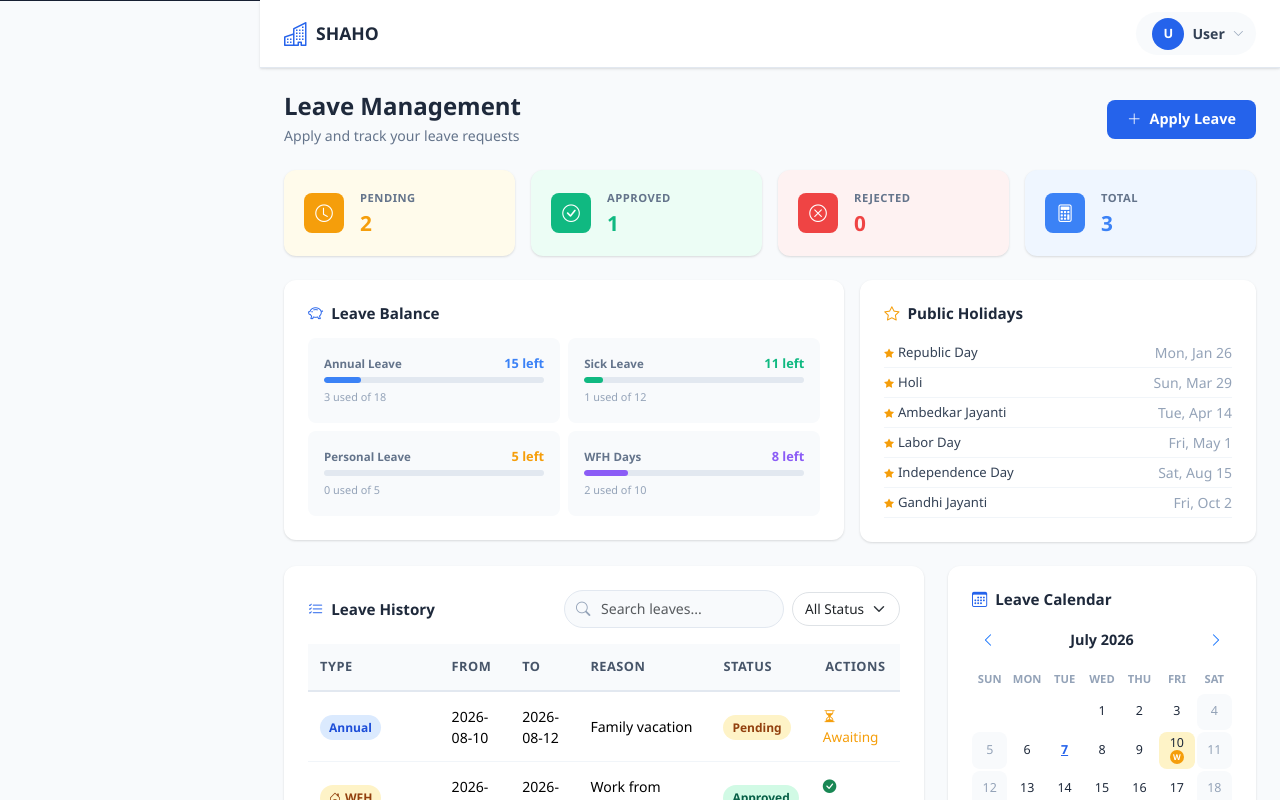
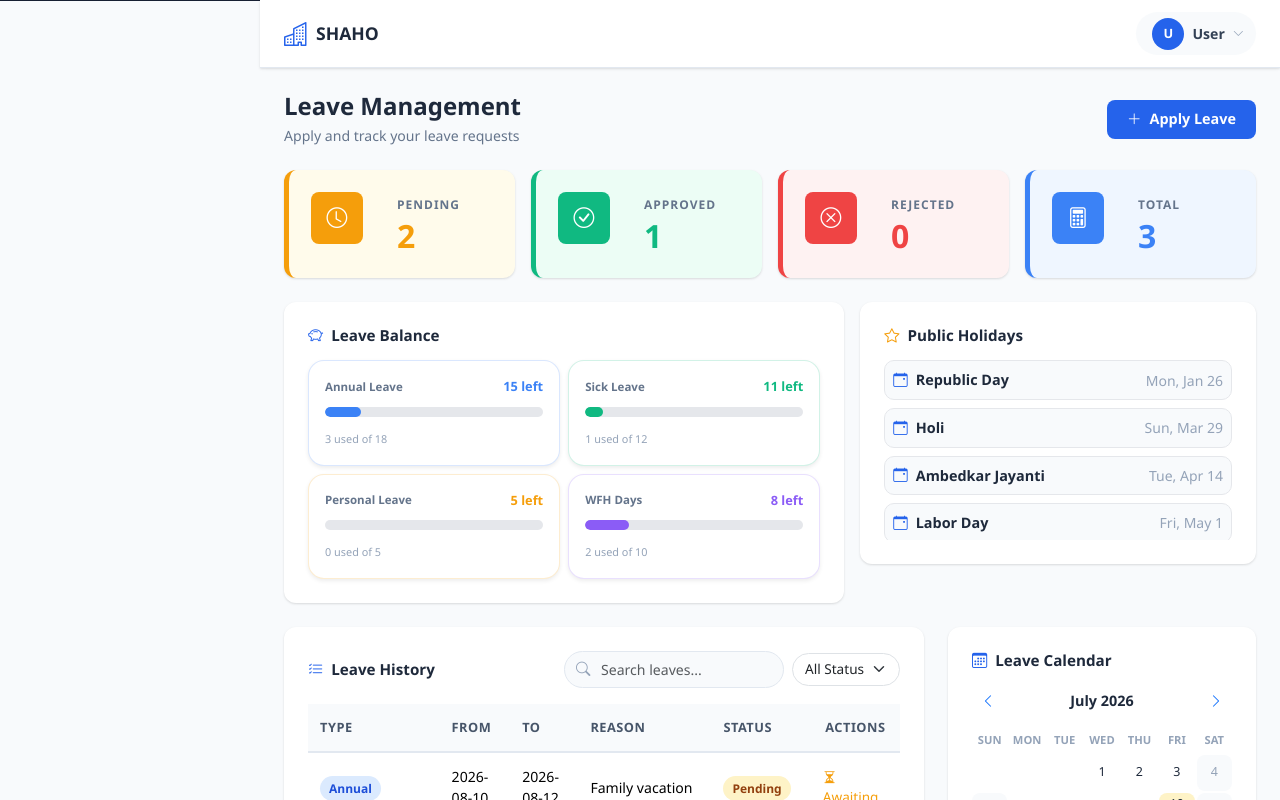
Before and after one commit to Saraswathi52/Emp-portal, a React (Vite) app: page /leave in a window 1280 px wide. Shown: the top 800 px of the page. Built offline with nearby package versions, Linux system fonts and the light colour scheme.

Commit message:
Login change

```diff
--- a/src/pages/Leave.jsx
+++ b/src/pages/Leave.jsx
@@ -230,14 +230,57 @@ function Leave() {
               { label: "Total", value: displayLeaves.length, color: "#3b82f6", bg: "#eff6ff", icon: "bi-calculator" },
             ].map((s) => (
               <div key={s.label} className="col-6 col-xl-3">
-                <div className="stat-card card-dashboard d-flex align-items-center gap-3" style={{ background: s.bg }}>
-                  <div className="stat-icon" style={{ background: s.color, width: 40, height: 40, fontSize: "1.1rem", margin: 0 }}>
-                    <i className={`bi ${s.icon}`} />
-                  </div>
-                  <div>
-                    <div className="stat-label" style={{ fontSize: "0.7rem" }}>{s.label}</div>
-                    <div className="stat-value" style={{ color: s.color, fontSize: "1.3rem" }}>{s.value}</div>
-                  </div>
+                <div
+                className="stat-card card-dashboard d-flex align-items-center "
+                 style={{
+                   background: s.bg,
+                   borderLeft: `5px solid ${s.color}`,
+                   padding: "22px",
+                   transition: "0.3s",
+                   cursor: "pointer",
+                     }}
+                    >
+                      <div
+  className="stat-icon"
+  style={{
+    background: s.color,
+    width: 52,
+    height: 52,
+    fontSize: "1.3rem",
+    marginRight: "18px",
+    flexShrink: 0,
+  }}
+>
+  <i className={`bi ${s.icon}`} />
+</div>
+                 <div className="flex-grow-1 ms-3">
+
+    <div
+        className="stat-label"
+        style={{
+            fontSize: "0.75rem",
+            color: "#64748b",
+            textTransform: "uppercase",
+            letterSpacing: "1px",
+            marginBottom: "6px"
+        }}
+    >
+        {s.label}
+    </div>
+
+    <div
+        className="stat-value"
+        style={{
+            color: s.color,
+            fontSize: "2rem",
+            fontWeight: "700",
+            lineHeight: "1"
+        }}
+    >
+        {s.value}
+    </div>
+
+</div>
                 </div>
               </div>
             ))}
@@ -262,13 +305,21 @@ function Leave() {
                       const pct = b.total > 0 ? (b.used / b.total) * 100 : 0;
                       return (
                         <div key={b.label} className="col-sm-6">
-                          <div className="p-3" style={{ background: "var(--gray-50)", borderRadius: "var(--radius-sm)" }}>
+                          <div
+  className="p-3 shadow-sm"
+  style={{
+    background: "#ffffff",
+    borderRadius: "16px",
+    border: `1px solid ${b.color}30`,
+    transition: "0.3s ease"
+  }}
+>
                             <div className="d-flex justify-content-between align-items-center mb-1">
                               <small style={{ color: "var(--gray-500)", fontSize: "0.72rem", fontWeight: 600 }}>{b.label}</small>
                               <small style={{ color: b.color, fontWeight: 700, fontSize: "0.8rem" }}>{remaining} left</small>
                             </div>
-                            <div className="progress" style={{ height: 6, borderRadius: 3, background: "var(--gray-200)" }}>
-                              <div className="progress-bar" style={{ width: `${pct}%`, background: b.color, borderRadius: 3 }} />
+                            <div className="progress" style={{ height: "10px", borderRadius: "20px", background: "#e5e7eb", overflow: "hidden",marginTop: "10px",marginBottom: "8px" }}>
+                             <div className="progress-bar" style={{ width: `${pct}%`, background: b.color, borderRadius: "20px"  }} />
                             </div>
                             <small style={{ color: "var(--gray-400)", fontSize: "0.68rem" }}>{b.used} used of {b.total}</small>
                           </div>
@@ -286,9 +337,29 @@ function Leave() {
                   </h5>
                   <div style={{ maxHeight: 180, overflowY: "auto" }}>
                     {holidays.sort((a, b) => new Date(a.date) - new Date(b.date)).map(h => (
-                      <div key={h.date} className="d-flex justify-content-between align-items-center py-1" style={{ borderBottom: "1px solid var(--gray-100)" }}>
-                        <span style={{ fontSize: "0.82rem", color: "var(--gray-700)" }}>
-                          <i className="bi bi-star-fill me-1" style={{ color: "var(--warning)", fontSize: "0.6rem" }} />
+                     <div
+  key={h.date}
+  className="d-flex justify-content-between align-items-center p-2 mb-2"
+  style={{
+    background: "#f8fafc",
+    borderRadius: "10px",
+    border: "1px solid #e5e7eb"
+  }}
+>
+                       <span
+  style={{
+    fontSize: "0.9rem",
+    fontWeight: "600",
+    color: "#1e293b"
+  }}
+>
+                        <i
+  className="bi bi-calendar-event me-2"
+  style={{
+    color: "#2563eb",
+    fontSize: "0.9rem"
+  }}
+/>
                           {h.name}
                         </span>
                         <small style={{ color: "var(--gray-400)" }}>
```
